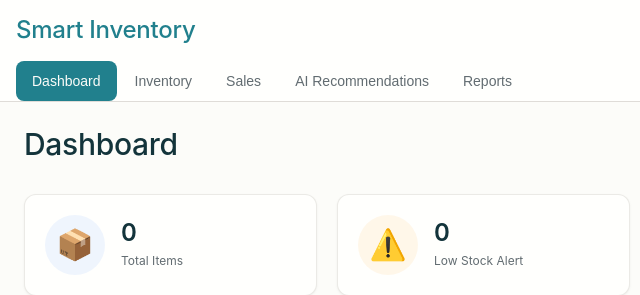
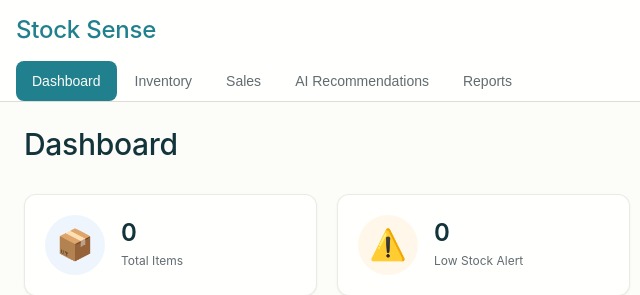
Before and after one commit to faizsaleem8/Stock-Sense, a plain HTML site: page index.html in a window 1280 px wide. Shown: the top 295 px of the page, 0-640 px from the left. Drawn offline with Linux system fonts and the light colour scheme; no server answers; a web font is replaced by a local one.

Commit message:
Cosmetic change

```diff
--- a/index.html
+++ b/index.html
@@ -11,7 +11,7 @@
         <!-- Navigation -->
         <nav class="nav">
             <div class="nav-brand">
-                <h2>Smart Inventory</h2>
+                <h2>Stock Sense</h2>
             </div>
             <ul class="nav-menu">
                 <li><button class="nav-item active" data-section="dashboard">Dashboard</button></li>
```
